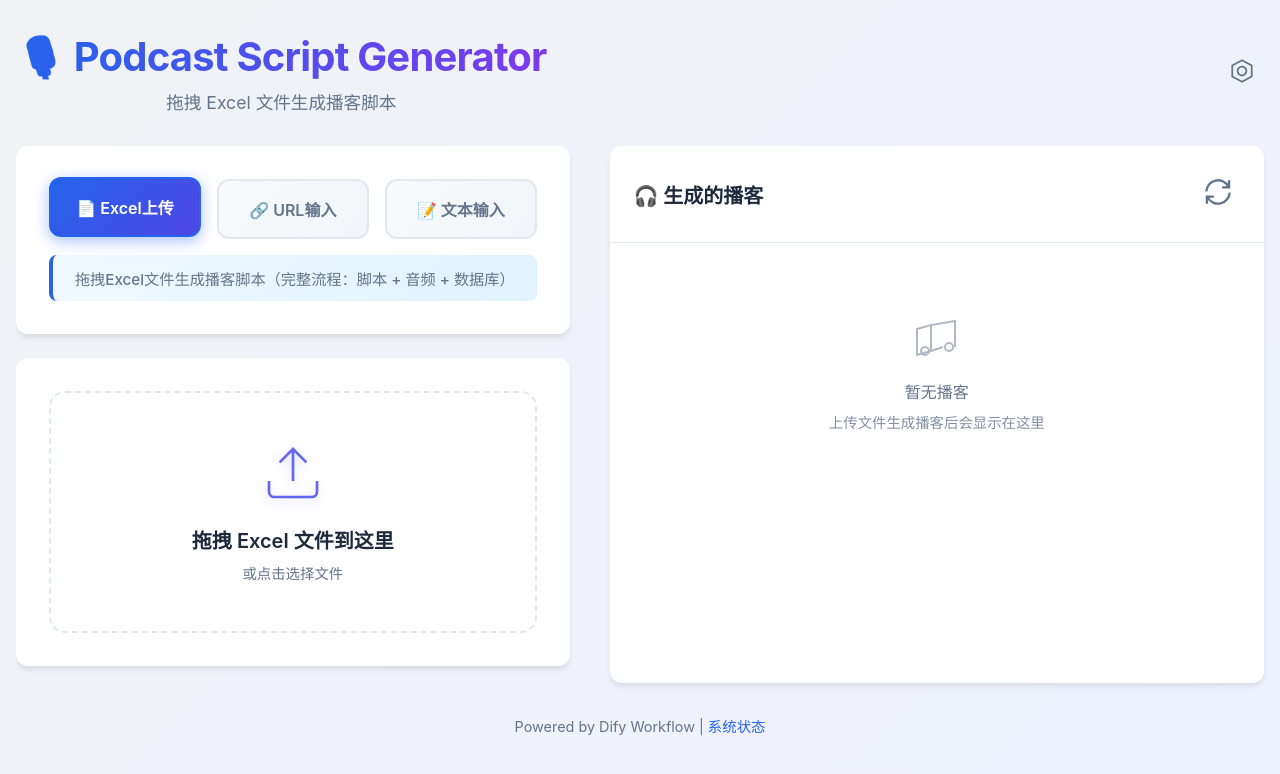
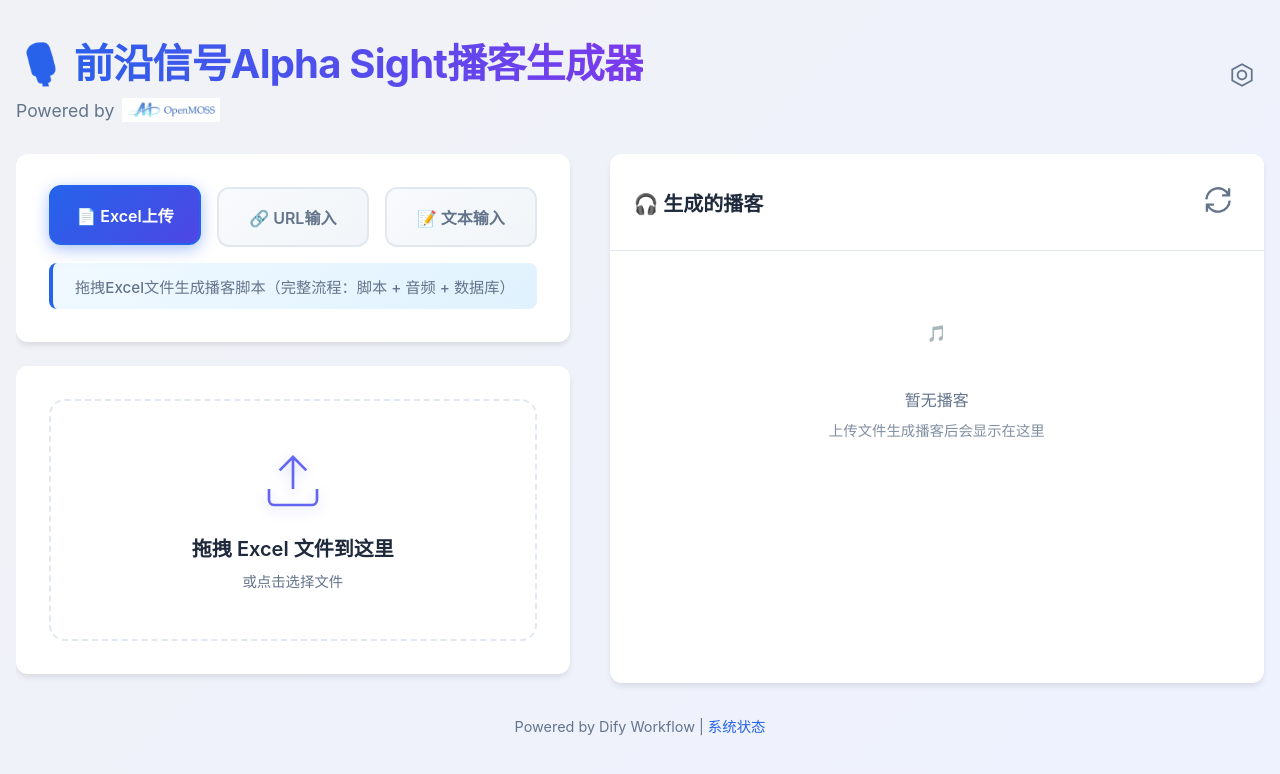
Before and after one commit to miracleplus-beijing/dify_miracleplus_signal_generate, a plain HTML site: page frontend/index.html in a window 1280 px wide. Drawn offline with Linux system fonts and the light colour scheme; no server answers.

Commit message:
20251203 frontend add openmoss

```diff
--- a/frontend/app.js
+++ b/frontend/app.js
@@ -74,12 +74,12 @@ let outputDirectory = null; // 输出目录路径
 // 标题映射
 const WORKFLOW_TITLES = {
     'PODCAST': {
-        title: '🎙️ Podcast Script Generator',
-        subtitle: '拖拽 Excel 文件生成播客脚本'
+        title: '🎙️ 前沿信号Alpha Sight播客生成器',
+        subtitle: 'Powered by'
     },
     'CHEESE_DAILY': {
         title: '🧀 Cheese Daily',
-        subtitle: '拖拽 Excel 文件生成每日内容'
+        subtitle: '前沿信号Alpha Sight播客生成'
     }
 };
 
@@ -348,7 +348,7 @@ const podcastPlayer = new PodcastPlayer();
 
 // ==================== 初始化 ====================
 
-console.log('🎙️ Podcast Script Generator 已加载');
+console.log('🎙️ 前沿信号Alpha Sight播客生成器 已加载');
 
 // 加载设置
 loadSettings();
@@ -373,7 +373,16 @@ function updatePageTitle(workflowId) {
     const config = WORKFLOW_TITLES[workflowId];
     if (config) {
         document.querySelector('header h1').textContent = config.title;
-        document.querySelector('header p').textContent = config.subtitle;
+
+        // 更新副标题文字，保留图片结构
+        const creditElement = document.querySelector('.openmoss-credit span');
+        if (creditElement) {
+            creditElement.textContent = config.subtitle;
+        } else {
+            // 如果没有找到 span，降级为直接设置文本
+            document.querySelector('header p').textContent = config.subtitle;
+        }
+
         document.title = config.title;
     }
 }
@@ -1461,11 +1470,7 @@ function createPodcastCard(podcast) {
 function renderEmptyState() {
     podcastList.innerHTML = `
         <div class="podcast-empty">
-            <svg class="empty-icon" viewBox="0 0 24 24" fill="none" stroke="currentColor">
-                <path d="M9 18V5l12-2v13M9 18l-7 2V7l7-2v13zm0 0l6-2"/>
-                <circle cx="6" cy="18" r="2"/>
-                <circle cx="18" cy="16" r="2"/>
-            </svg>
+            <div class="empty-icon">🎵</div>
             <p>暂无播客</p>
             <p class="empty-hint">上传文件生成播客后会显示在这里</p>
         </div>
@@ -1590,7 +1595,7 @@ cancelBtn.addEventListener('click', () => {
 
 // ==================== 初始化 ====================
 
-console.log('🎙️ Podcast Script Generator 已加载');
+console.log('🎙️ 前沿信号Alpha Sight播客生成器 已加载');
 
 // 初始化播客功能
 setupPodcardEventListeners();
--- a/frontend/index.html
+++ b/frontend/index.html
@@ -3,7 +3,7 @@
 <head>
     <meta charset="UTF-8">
     <meta name="viewport" content="width=device-width, initial-scale=1.0">
-    <title>Podcast Script Generator</title>
+    <title>Powered by OpenMoss</title>
     <link rel="stylesheet" href="style.css">
 </head>
 <body>
@@ -11,8 +11,11 @@
         <header>
             <div class="header-content">
                 <div>
-                    <h1>🎙️ Podcast Script Generator</h1>
-                    <p>拖拽 Excel 文件生成播客脚本</p>
+                    <h1>🎙️ 前沿信号Alpha Sight播客生成</h1>
+                    <p class="openmoss-credit">
+                        <span>Powered by</span>
+                        <img src="assets/OpenMoss.jpg" alt="OpenMoss" class="openmoss-logo">
+                    </p>
                 </div>
                 <button id="settingsBtn" class="btn-icon" title="设置">
                     <svg width="24" height="24" viewBox="0 0 24 24" fill="none" xmlns="http://www.w3.org/2000/svg">
@@ -147,7 +150,7 @@
                             <svg viewBox="0 0 24 24" fill="none" stroke="currentColor">
                                 <path d="M13 2L3 14h9l-1 8 10-12h-9l1-8z"></path>
                             </svg>
-                            开始处理
+                            <span>开始处理</span>
                         </button>
                     </div>
                     <div class="feature-note">
@@ -272,11 +275,7 @@
                     <!-- 播客列表容器 -->
                     <div id="podcastList" class="podcast-list">
                         <div class="podcast-empty">
-                            <svg class="empty-icon" viewBox="0 0 24 24" fill="none" stroke="currentColor">
-                                <path d="M9 18V5l12-2v13M9 18l-7 2V7l7-2v13zm0 0l6-2"/>
-                                <circle cx="6" cy="18" r="2"/>
-                                <circle cx="18" cy="16" r="2"/>
-                            </svg>
+                            <div class="empty-icon">🎵</div>
                             <p>暂无播客</p>
                             <p class="empty-hint">上传文件生成播客后会显示在这里</p>
                         </div>
--- a/frontend/style.css
+++ b/frontend/style.css
@@ -52,6 +52,20 @@ header p {
     font-size: 1.1rem;
 }
 
+.openmoss-credit {
+    display: flex;
+    align-items: center;
+    gap: 0.5rem;
+    color: var(--text-secondary);
+    font-size: 1.1rem;
+}
+
+.openmoss-logo {
+    height: 24px;
+    width: auto;
+    object-fit: contain;
+}
+
 /* 主布局 */
 .main-layout {
     flex: 1;
@@ -891,10 +905,25 @@ header h1 {
     border-radius: 10px;
     font-weight: 500;
     letter-spacing: 0.5px;
+    padding: 0.75rem 1.5rem;
 }
 .btn-primary:hover {
     transform: translateY(-2px);
     box-shadow: 0 6px 16px rgba(37, 99, 235, 0.4);
+}
+.btn-primary svg {
+    width: 22px;
+    height: 22px;
+    margin-right: 0.5rem;
+    margin-left:0.2rem;
+    vertical-align: middle;
+    position: relative;
+    top: -1px;
+}
+
+.btn-primary span {
+    margin-right: 0.3rem;
+    vertical-align: middle;
 }
 
 /* 6. 深色日志终端 */
```
Also changed, not shown: README.md, frontend/assets/OpenMoss.jpg (added), 1 other file.
